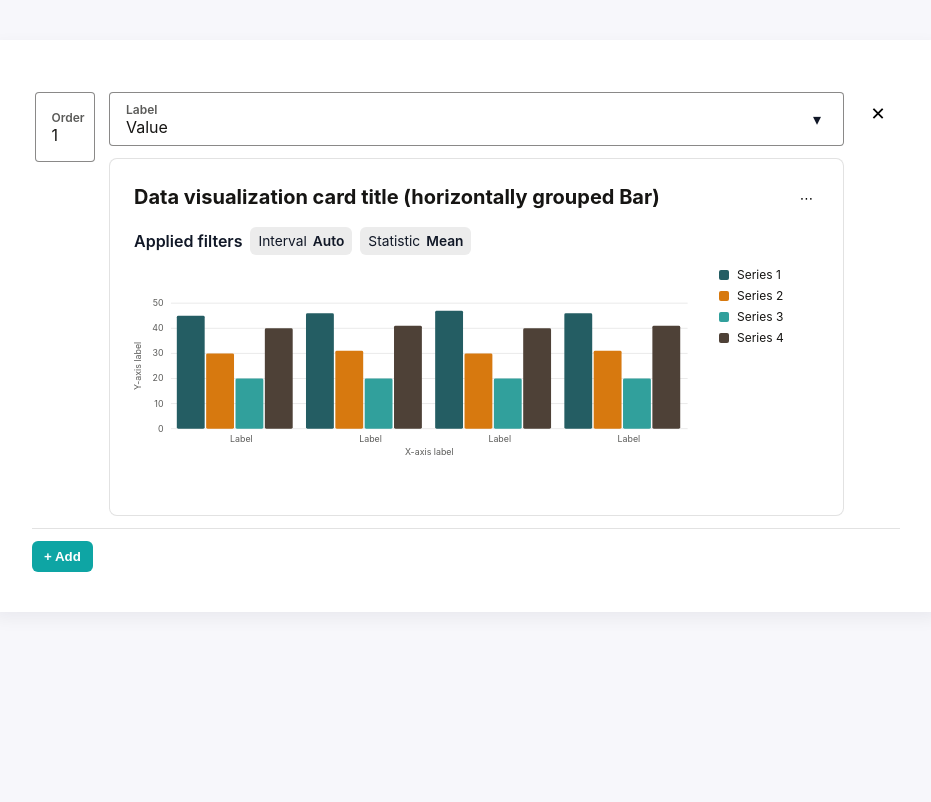
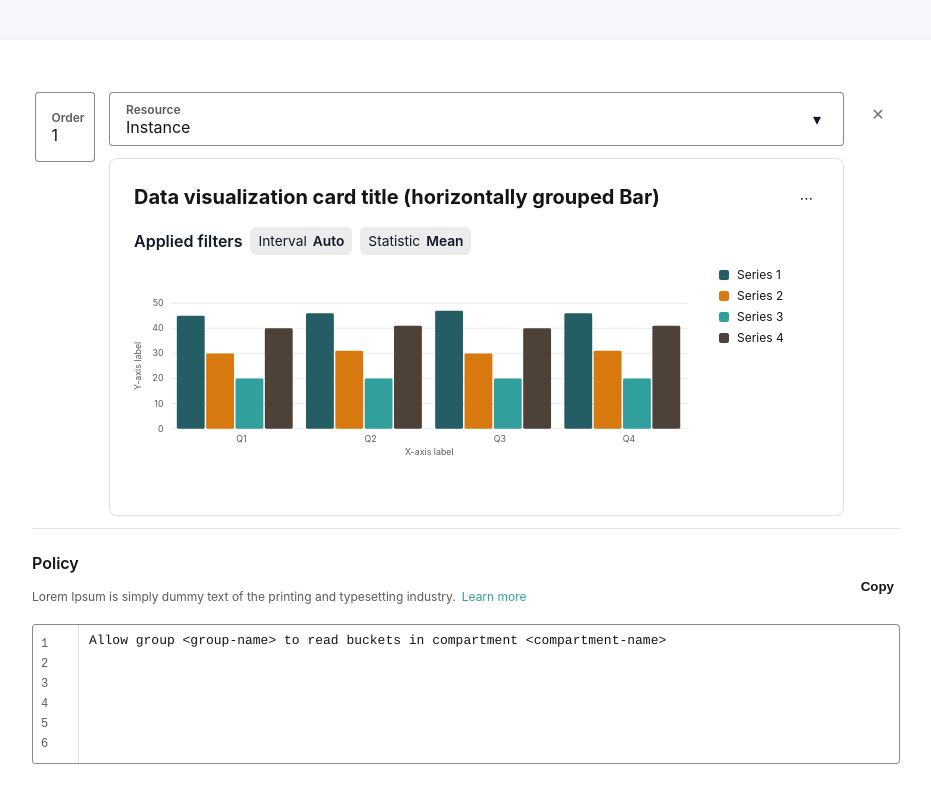
Before and after one commit to theuxguy/Figma-OCI-design-system, a React (Vite) app: page / in a window 1280 px wide. Shown: the top 802 px of the page, without its empty margins (174-1105 px from the left). Built offline with nearby package versions, Linux system fonts and the light colour scheme.

Commit message:
Add InputCode component and preview page; integrate into App

```diff
--- a/src/App.jsx
+++ b/src/App.jsx
@@ -1,10 +1,10 @@
 import React from 'react'
-import DataVisualizationRuleBuilder from './pages/DataVisualizationRuleBuilder'
+import DataVisualizationWithCode from './pages/DataVisualizationWithCode'
 
 export default function App() {
   return (
     <div className="app">
-      <DataVisualizationRuleBuilder />
+      <DataVisualizationWithCode />
     </div>
   )
 }
--- /dev/null
+++ b/src/components/InputCode.jsx
@@ -0,0 +1,63 @@
+import React, { useState } from 'react';
+
+function LineNumbers({ count = 6 }) {
+  const lines = Array.from({ length: count }, (_, i) => i + 1);
+  return (
+    <div className="code-line-index" aria-hidden>
+      {lines.map((n) => (
+        <div key={n}>{n}</div>
+      ))}
+    </div>
+  );
+}
+
+export default function InputCode({
+  label = 'Label',
+  description = 'Lorem Ipsum is simply dummy text of the printing and typesetting industry. ',
+  learnMoreText = 'Learn more',
+  copyAction = true,
+  lines = 6,
+  codeText = 'Allow group <group-name> to read buckets in compartment <compartment-name>'
+}) {
+  const [copied, setCopied] = useState(false);
+
+  const handleCopy = async () => {
+    try {
+      await navigator.clipboard.writeText(codeText);
+      setCopied(true);
+      setTimeout(() => setCopied(false), 1500);
+    } catch (e) {
+      // ignore
+    }
+  };
+
+  return (
+    <div className="input-code">
+      <div className="label-row">
+        <div style={{ display: 'flex', flexDirection: 'column', gap: 4 }}>
+          <p className="label">{label}</p>
+          <p className="description">
+            {description}
+            <span style={{ color: 'var(--dvt-3)', marginLeft: 6 }}>{learnMoreText}</span>
+          </p>
+        </div>
+        {copyAction && (
+          <div>
+            <button className="copy-button" onClick={handleCopy} aria-label="Copy code">
+              {copied ? 'Copied' : 'Copy'}
+            </button>
+          </div>
+        )}
+      </div>
+
+      <div className="code-container" role="region" aria-label="Code sample">
+        <div className="code-index">
+          <LineNumbers count={lines} />
+        </div>
+        <div className="code-content">
+          <pre style={{ margin: 0, fontFamily: 'Courier, monospace', fontSize: 13 }}>{codeText}</pre>
+        </div>
+      </div>
+    </div>
+  );
+}
--- a/src/index.css
+++ b/src/index.css
@@ -49,3 +49,15 @@ body{
 .card-list{display:flex;flex-direction:column;gap:16px}
 .add-button{background:#0ea5a4;color:#fff;border:0;padding:8px 12px;border-radius:6px;cursor:pointer;font-weight:600}
 .add-button:hover{opacity:0.95}
+
+/* Input code / code block component */
+.input-code{display:flex;flex-direction:column;gap:8px}
+.input-code .label-row{display:flex;justify-content:space-between;align-items:center;gap:12px}
+.input-code .label{font-weight:600;font-size:16px;color:var(--text-primary);margin:0}
+.input-code .description{font-size:12px;color:var(--text-secondary)}
+.input-code .copy-button{background:transparent;border:0;color:var(--text-primary);font-weight:600;cursor:pointer}
+.input-code .code-container{display:flex;border:1px solid var(--border-enabled);background:var(--surface);border-radius:4px;overflow:hidden}
+.input-code .code-index{background:var(--surface);border-right:1px solid var(--border-divider);width:40px;padding:6px 4px;font-family:monospace;color:var(--text-secondary);font-size:13px}
+.input-code .code-content{padding:8px 10px;font-family:Courier, monospace;font-size:13px;color:var(--text-primary);white-space:pre-wrap;overflow:auto;width:100%}
+.input-code .code-line-index{display:flex;flex-direction:column;gap:6px;padding:6px 4px;font-family:monospace;color:var(--text-secondary);font-size:12px}
+.input-code .code-copy-area{display:flex;align-items:flex-end;padding:6px 6px}
--- /dev/null
+++ b/src/pages/DataVisualizationWithCode.jsx
@@ -0,0 +1,33 @@
+import React from 'react'
+import DataVisualizationRuleBuilderRow from '../components/DataVisualizationRuleBuilderRow'
+import InputCode from '../components/InputCode'
+
+const sampleSeries = [
+  { name: 'Series 1', color: 'var(--dvt-1)', values: [45, 46, 47, 46] },
+  { name: 'Series 2', color: 'var(--dvt-2)', values: [30, 31, 30, 31] },
+  { name: 'Series 3', color: 'var(--dvt-3)', values: [20, 20, 20, 20] },
+  { name: 'Series 4', color: 'var(--dvt-4)', values: [40, 41, 40, 41] }
+]
+
+const labels = ['Q1', 'Q2', 'Q3', 'Q4']
+
+export default function DataVisualizationWithCode() {
+  return (
+    <div style={{ padding: 16 }}>
+      <div style={{ marginBottom: 18 }}>
+        <DataVisualizationRuleBuilderRow order={1} fieldLabel="Resource" fieldValue="Instance" series={sampleSeries} labels={labels} onRemove={null} />
+      </div>
+
+      <div style={{ marginTop: 24 }}>
+        <InputCode
+          label="Policy"
+          description="Lorem Ipsum is simply dummy text of the printing and typesetting industry."
+          learnMoreText="Learn more"
+          copyAction
+          lines={6}
+          codeText={'Allow group <group-name> to read buckets in compartment <compartment-name>'}
+        />
+      </div>
+    </div>
+  )
+}
```
